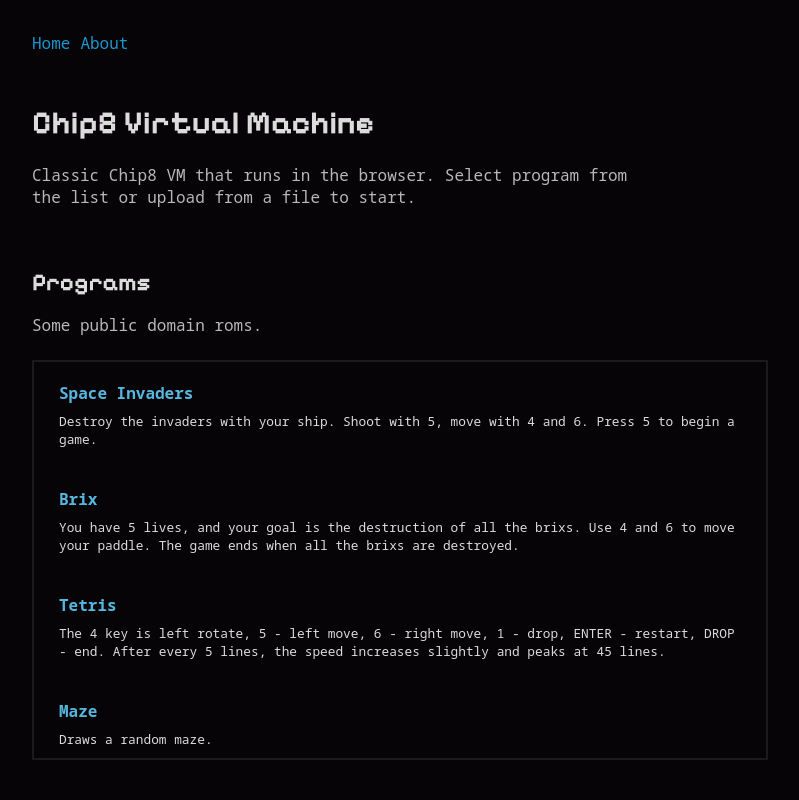
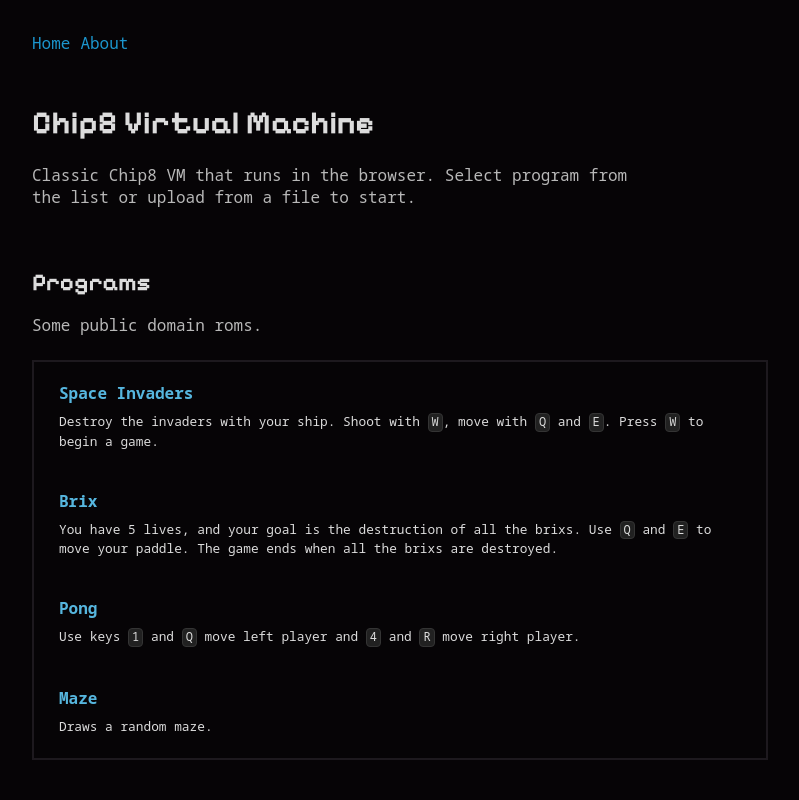
Before and after one commit to kcholew4/chip8, a Vue app in the folder app/: page / in a window 1280 px wide. Shown: the top 800 px of the page, without its empty margins (240-1039 px from the left). Built offline with nearby package versions, Linux system fonts and the light colour scheme.

Commit message:
Display physical keys in game description

```diff
--- /dev/null
+++ b/app/src/components/InlineKey.vue
@@ -0,0 +1,24 @@
+<script setup lang="ts">
+const props = defineProps<{
+  symbol: string;
+  virtual_key: string;
+}>();
+</script>
+
+<template>
+  <div class="key">
+    {{ props.symbol.toUpperCase() }}
+  </div>
+</template>
+
+<style lang="scss" scoped>
+.key {
+  font-size: 0.75rem;
+  display: inline-block;
+  padding: 0.1em 0.25em;
+  background-color: rgb(33, 33, 33);
+  border: 1px solid rgb(52, 52, 52);
+  border-radius: 4px;
+  line-height: 1.2;
+}
+</style>
--- /dev/null
+++ b/app/src/components/ProgramDetails.vue
@@ -0,0 +1,49 @@
+<script setup lang="ts">
+const props = defineProps<{
+  title: string;
+  name: string;
+}>();
+
+defineEmits<{
+  click: [name: string];
+}>();
+</script>
+
+<template>
+  <div class="program" @click="$emit('click', props.name)">
+    <div class="program__title">{{ props.title }}</div>
+    <div class="program__description">
+      <slot></slot>
+    </div>
+  </div>
+</template>
+
+<style lang="scss" scoped>
+.program {
+  &:hover,
+  &:focus {
+    background-color: #131313;
+    cursor: pointer;
+  }
+
+  &:hover &__title,
+  &:focus &__title {
+    text-decoration: underline;
+  }
+
+  // font-size: 0.8rem;
+  padding: 20px 25px;
+
+  &__title {
+    font-weight: 700;
+    margin-bottom: 0.5em;
+    color: #56b6de;
+    // text-decoration: underline;
+  }
+
+  &__description {
+    font-weight: 100;
+    font-size: 0.8em;
+  }
+}
+</style>
--- a/app/src/components/ProgramsList.vue
+++ b/app/src/components/ProgramsList.vue
@@ -1,58 +1,28 @@
 <script setup lang="ts">
+import ProgramDetails from './ProgramDetails.vue';
+import InlineKey from './InlineKey.vue';
+
 const emit = defineEmits<{
   (e: 'select', executable: File): void;
 }>();
 
-const romsCache: Map<number, File> = new Map(); // Maybe move this to global state?
-
-const roms = [
-  {
-    executable: 'INVADERS',
-    title: 'Space Invaders',
-    description: `Destroy the invaders with your ship. Shoot
-                  with 5, move with 4 and 6. Press 5 to begin a game.`
-  },
-  {
-    executable: 'BRIX',
-    title: 'Brix',
-    description: `You have 5 lives, and your goal is the destruction of all the brixs.
-                  Use 4 and 6 to move your paddle. The game ends when all the brixs are destroyed.`
-  },
-  {
-    executable: 'TETRIS',
-    title: 'Tetris',
-    description: `The 4 key is left rotate, 5 - left move, 6 - right move, 1
-                  - drop, ENTER - restart, DROP - end.  After every 5 lines, the speed
-                  increases slightly and peaks at 45 lines.`
-  },
-  {
-    executable: 'MAZE',
-    title: 'Maze',
-    description: `Draws a random maze.`
-  },
-  {
-    executable: 'MISSILE',
-    title: 'Missile',
-    description: `Use 8 to shoot, with each shot the game gets faster.`
-  }
-];
+const romsCache: Map<string, File> = new Map(); // Maybe move this to global state?
 
 const fetchRom = (name: string) => fetch(`${import.meta.env.BASE_URL}/games/${name}`);
 
-const handleProgramClick = async (id: number) => {
-  if (romsCache.has(id)) {
-    return emit('select', romsCache.get(id)!);
+const handleProgramClick = async (name: string) => {
+  if (romsCache.has(name)) {
+    return emit('select', romsCache.get(name)!);
   }
 
-  const { executable } = roms[id];
-  const rom = await fetchRom(executable);
+  const rom = await fetchRom(name);
 
   if (!rom.ok) {
-    throw new Error(`Error fetching: ${executable}`);
+    throw new Error(`Error fetching: ${name}`);
   }
 
-  const file = new File([await rom.blob()], executable);
-  romsCache.set(id, file);
+  const file = new File([await rom.blob()], name);
+  romsCache.set(name, file);
   emit('select', file);
 };
 </script>
@@ -61,15 +31,34 @@ const handleProgramClick = async (id: number) => {
   <div class="programs">
     <!-- <h2>Programs</h2> -->
     <div class="programs__container">
-      <div
-        v-for="(rom, index) in roms"
-        :key="index"
-        class="program"
-        @click="handleProgramClick(index)"
-      >
-        <div class="program__title">{{ rom.title }}</div>
-        <div class="program__description">{{ rom.description.trim() }}</div>
-      </div>
+      <ProgramDetails name="INVADERS" title="Space Invaders" @click="handleProgramClick">
+        Destroy the invaders with your ship. Shoot with <InlineKey virtual_key="5" symbol="w" />,
+        move with <InlineKey virtual_key="4" symbol="q" /> and
+        <InlineKey virtual_key="6" symbol="e" />. Press <InlineKey virtual_key="5" symbol="w" /> to
+        begin a game.
+      </ProgramDetails>
+      <ProgramDetails name="BRIX" title="Brix" @click="handleProgramClick">
+        You have 5 lives, and your goal is the destruction of all the brixs. Use
+        <InlineKey virtual_key="4" symbol="q" /> and <InlineKey virtual_key="6" symbol="e" /> to
+        move your paddle. The game ends when all the brixs are destroyed.
+      </ProgramDetails>
+      <ProgramDetails name="PONG2" title="Pong" @click="handleProgramClick">
+        Use keys <InlineKey virtual_key="1" symbol="1" /> and
+        <InlineKey virtual_key="4" symbol="q" /> move left player and
+        <InlineKey virtual_key="c" symbol="4" /> and <InlineKey virtual_key="d" symbol="r" /> move
+        right player.
+      </ProgramDetails>
+      <!-- Not working as expected :D-->
+      <!-- <ProgramDetails name="TETRIS" title="Tetris" @click="handleProgramClick">
+        The 4 key is left rotate, 5 - left move, 6 - right move, 1 - drop, ENTER - restart, DROP -
+        end. After every 5 lines, the speed increases slightly and peaks at 45 lines.
+      </ProgramDetails> -->
+      <ProgramDetails name="MAZE" title="Maze" @click="handleProgramClick">
+        Draws a random maze.
+      </ProgramDetails>
+      <ProgramDetails name="MISSILE" title="Missile" @click="handleProgramClick">
+        Use <InlineKey virtual_key="8" symbol="s" /> to shoot, with each shot the game gets faster.
+      </ProgramDetails>
     </div>
   </div>
 </template>
@@ -91,32 +80,4 @@ const handleProgramClick = async (id: number) => {
     max-width: 800px;
   }
 }
-
-.program {
-  &:hover,
-  &:focus {
-    background-color: #131313;
-    cursor: pointer;
-  }
-
-  &:hover &__title,
-  &:focus &__title {
-    text-decoration: underline;
-  }
-
-  // font-size: 0.8rem;
-  padding: 20px 25px;
-
-  &__title {
-    font-weight: 700;
-    margin-bottom: 0.5em;
-    color: #56b6de;
-    // text-decoration: underline;
-  }
-
-  &__description {
-    font-weight: 100;
-    font-size: 0.8em;
-  }
-}
 </style>
--- a/app/src/views/HomeView.vue
+++ b/app/src/views/HomeView.vue
@@ -117,7 +117,7 @@ const handleProgramSelect = (file: File) => {
 
 <style lang="scss" scoped>
 section.debugging {
-  margin-top: 40px;
+  margin-top: 80px;
 
   h2 {
     margin-bottom: 0.7em;
```
